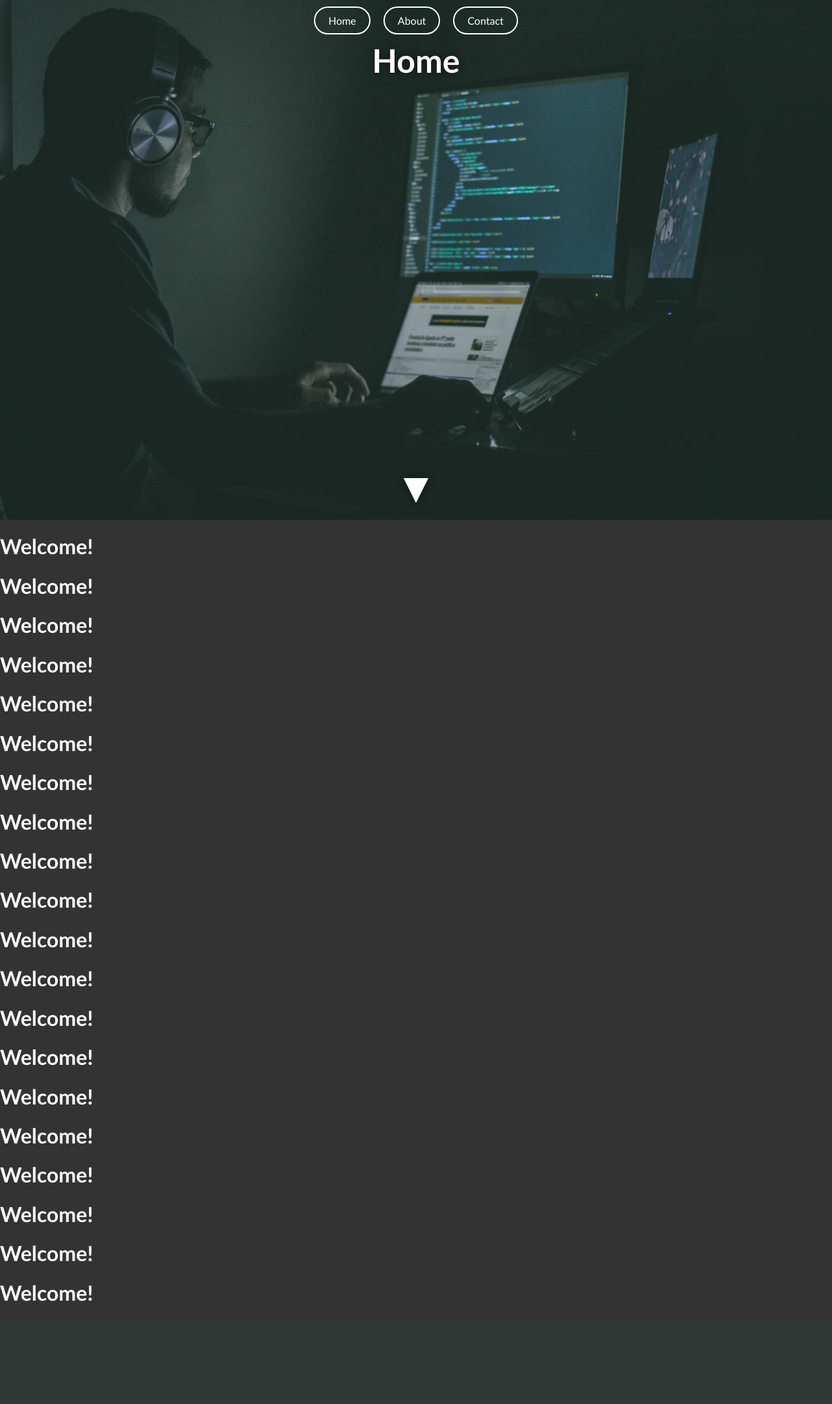
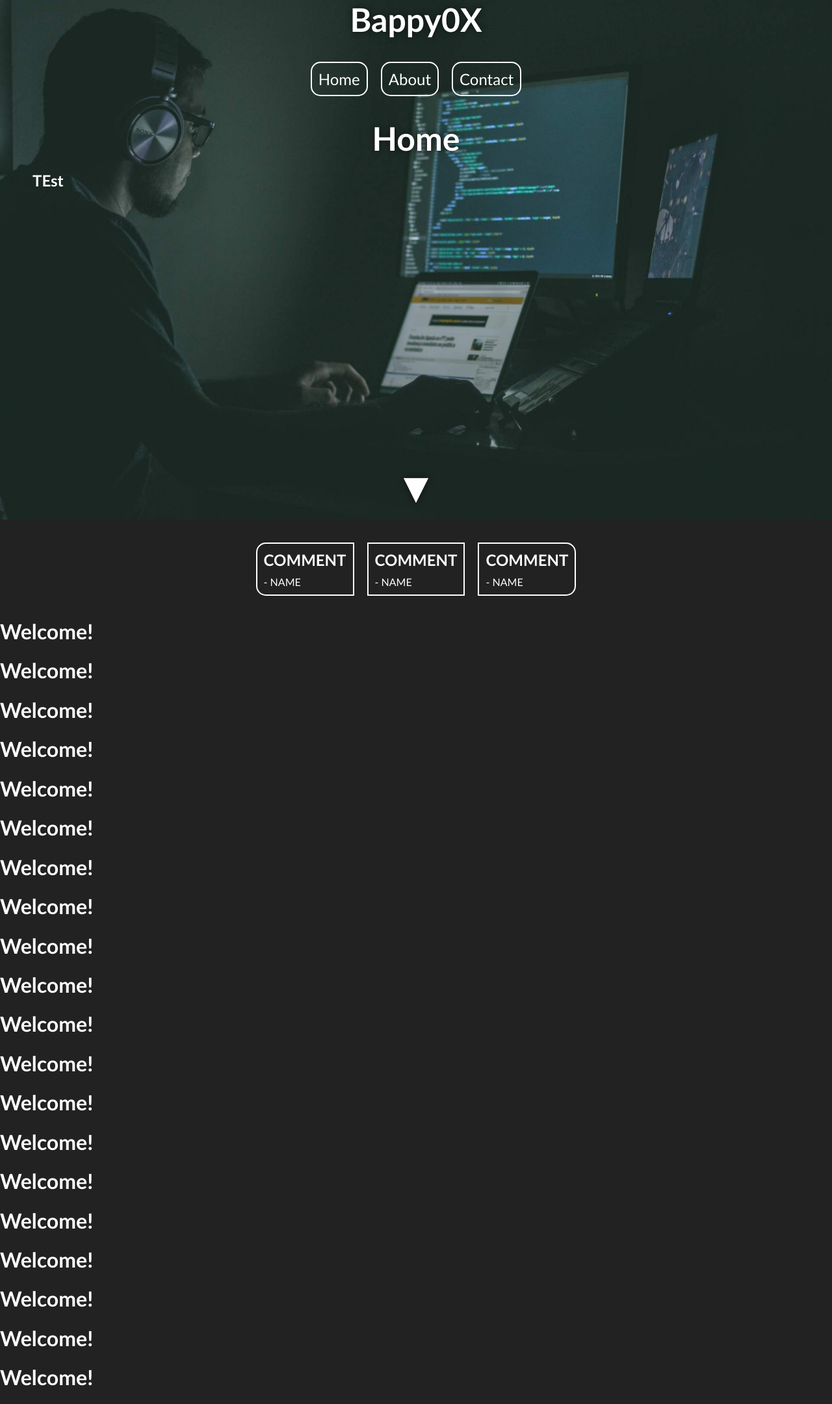
Before and after one commit to Bappy0X/heroku-site, a Flask app: page / in a window 1280 px wide. Shown: the whole page at 65% size. Before the commit the page ends 2003 px from the top, so only its background shows below. Run offline with Flask 2, Linux system fonts and the light colour scheme.

Commit message:
Wow finally I pushed some work

```diff
--- a/static/css/style.css
+++ b/static/css/main.css
@@ -1,13 +1,21 @@
 body{
     font-family: 'Trebuchet MS', 'Lucida Sans Unicode', 'Lucida Grande', 'Lucida Sans', Arial, sans-serif;
     margin: 0;
-    background-color: #333;
+    background-color: #222;
     color: white;
 }
 
 code{
     font-family: inherit;
     text-decoration: underline red;
+}
+
+a{
+    color: inherit;
+    text-decoration: none;
+}
+a:hover{
+    text-decoration: underline;
 }
 
 /* Parallax Wallpaper, Title and Down Arrow */
@@ -27,7 +35,7 @@ code{
 }
 
 .parallax p{
-    margin: 20px 0;
+    margin: 20px auto;
     position: absolute;
     bottom: 0;
     width: 100%;
@@ -35,31 +43,47 @@ code{
 }
 
 /* Navigation Bar */
-.nav-bar{
-    margin: auto;
+.box-list{
+    margin: 25px auto;
     display: table;
 }
 
-.nav-bar ul{
+.box-list ul{
     margin: 0;
     list-style: none;
     display: table-row;
 }
 
-.nav-bar li{
+.box-list li{
     display: table-cell;
-    padding: 10px;
 }
 
-.nav-bar a{
-    color: inherit;
+#nav-bar a{
     display: block;
+    font-size: 1.5em;
     border: 2px solid white;
-    border-radius: 25px;
-    text-decoration: none;
-    padding: 10px 20px;
+    border-radius: 15px;
+    padding: 10px;
+    margin: 10px;
 }
-.nav-bar a:hover{
+#nav-bar a:hover{
     background-color: black;
-    text-decoration: underline;
 }
+
+#testimonials .item{
+    display: block;
+    margin: 10px;
+    border: 2px solid white;
+}
+#testimonials .item *{
+    margin: 10px;
+}
+
+#testimonials li:first-child .item{
+    border-top-left-radius: 15px;
+    border-bottom-left-radius: 15px;
+}
+#testimonials li:last-child .item{
+    border-top-right-radius: 15px;
+    border-bottom-right-radius: 15px;
+}
--- /dev/null
+++ b/static/js/main.js
@@ -0,0 +1,3 @@
+function scrollDown() {
+    document.getElementById("top").scrollIntoView({ behavior: "smooth" });
+}
--- a/templates/base.html
+++ b/templates/base.html
@@ -6,12 +6,15 @@
     <meta name="viewport" content="width=device-width, initial-scale=1.0">
     <meta http-equiv="X-UA-Compatible" content="ie=edge">
     <title>{% block title %}{% endblock %} - Bappy0X</title>
-    <link rel="stylesheet" type="text/css" href="{{ url_for('static', filename='css/style.css') }}">
+    <link rel="stylesheet" type="text/css" href="{{ url_for('static', filename='css/main.css') }}">
+    <script src="{{ url_for('static', filename='js/main.js') }}"></script>
 </head>
 
 <body>
+    {% if parallax %}
     <div class="parallax" {% block parallax_style %}{% endblock %}>
-        <div class="nav-bar">
+        <h1>Bappy0X</h1>
+        <div id="nav-bar" class="box-list">
             <ul>
                 <li><a href="{{ url_for('main.index') }}">Home</a></li>
                 <li><a href="{{ url_for('main.about') }}">About</a></li>
@@ -19,14 +22,11 @@
             </ul>
         </div>
         <h1>{% block parallax_title %}{% endblock %}</h1>
+        {% block parallax_extra %}{% endblock %}
         <p onclick="scrollDown()">▼</p>
-        <script>
-            function scrollDown() {
-                document.getElementById("top").scrollIntoView({ behavior: "smooth" });
-            }
-        </script>
     </div>
-    <div id="top" />
+    {% endif %}
+    <div id="top"></div>
     {% block content %}{% endblock %}
 </body>
 
--- a/templates/pages/error.html
+++ b/templates/pages/error.html
@@ -5,6 +5,6 @@
 {% block content %}
     <h1>Error {{ code }}</h1>
     <p>Sorry, something went wrong.</p>
-    <p>Flask error: <code>{{ error }}</code></p>
-    <p>Click <a href="{{ url_for('index') }}">here</a> to go home.</p>
+    <p>Flask error: <code>{{ flask_error }}</code></p>
+    <p>Click <a href="{{ url_for('main.index') }}">here</a> to go home.</p>
 {% endblock %}
--- a/templates/pages/index.html
+++ b/templates/pages/index.html
@@ -6,7 +6,24 @@
 
 {% block parallax_title %}Home{% endblock %}
 
+{% block parallax_extra %}
+<h2 style="text-align: left; margin-left: 50px;">TEst</h2>
+{% endblock %}
+
 {% block content %}
+<div id="testimonials" class="box-list">
+    <ul>
+        {% for i in range(3) %}
+        <li>
+            <div class="item">
+                <h2>COMMENT</h2>
+                <p>- NAME</p>
+                <!--{% for i in range(100) %}f{% endfor %}-->
+            </div>
+        </li>
+        {% endfor %}
+    </ul>
+</div>
 {% for i in range(20) %}
 <h1>Welcome!</h1>
 {% endfor %}
--- /dev/null
+++ b/views.py
@@ -0,0 +1,27 @@
+from flask import Blueprint, render_template, request, redirect, url_for
+from sql.models import *
+
+main = Blueprint("main", __name__)
+
+@main.route("/")
+def index():
+    return render_template("pages/index.html", parallax=True)
+
+@main.route("/about")
+def about():
+    return render_template("pages/about.html", parallax=True)
+
+@main.route("/contact")
+def contact():
+    return render_template("pages/contact.html", parallax=True, contacts=comment.query.all())
+
+@main.route("/contact", methods=["POST"])
+def contact_post():
+    name = request.form["name"]
+    text = request.form["text"]
+    if not name or not text:
+        return("Please fill in the form correctly!")
+    new_comment = comment(name, text)
+    db.session.add(new_comment)
+    db.session.commit()
+    return redirect(url_for("main.index"))
--- a/web.py
+++ b/web.py
@@ -1,55 +1,32 @@
-from os import environ
-from flask import Flask, Blueprint, render_template, request, url_for, redirect
+#from os import environ
+from flask import Flask, render_template
 from flask_sqlalchemy import SQLAlchemy
 
-app = Flask(__name__)
-app.config["SQLALCHEMY_DATABASE_URI"] = "sqlite:///db.sqlite3" #environ["DATABASE_URI"]
-app.config['SQLALCHEMY_TRACK_MODIFICATIONS'] = False
-db = SQLAlchemy(app)
+db = SQLAlchemy()
 
-from models import *
+def create_app():
+    app = Flask(__name__)
 
-# MAIN
-main = Blueprint("main", __name__)
+    app.config["SQLALCHEMY_DATABASE_URI"] = "sqlite:///sql/db.sqlite3" #environ["DATABASE_URI"]
+    app.config['SQLALCHEMY_TRACK_MODIFICATIONS'] = False
+    db.init_app(app)
 
-@main.route("/")
-def index():
-    return render_template("pages/index.html")
+    @app.errorhandler(403)
+    def invalid(error):
+        return render_template("pages/error.html", parallax=False, code=403, flask_error=error), 403
 
-@main.route("/about")
-def about():
-    return render_template("pages/about.html")
+    @app.errorhandler(404)
+    def not_found(error):
+        return render_template("pages/error.html", parallax=False, code=404, flask_error=error), 404
 
-@main.route("/contact")
-def contact():
-    return render_template("pages/contact.html", contacts=comment.query.all())
+    @app.errorhandler(500)
+    def internal_server_error(error):
+        return render_template("pages/error.html", parallax=False, code=500, flask_error=error), 500
 
-@main.route("/contact", methods=["POST"])
-def contact_post():
-    firstname = request.form.get("firstname")
-    new_comment = comment(name=firstname)
-    db.session.add(new_comment)
-    db.session.commit()
-    return redirect(url_for("main.index"))
+    from views import main
+    app.register_blueprint(main)
 
-app.register_blueprint(main)
-
-# ERRORS
-errors = Blueprint("errors", __name__)
-
-@errors.errorhandler(403)
-def not_found(error):
-    return render_template("pages/error.html", code=403, error=error), 403
-
-@errors.errorhandler(404)
-def forbidden(error):
-    return render_template("pages/error.html", code=404, error=error), 404
-
-@errors.errorhandler(500)
-def internal_server_error(error):
-    return render_template("pages/error.html", code=500, error=error), 500
-
-app.register_blueprint(errors)
+    return app
 
 if __name__ == "__main__":
-    app.run(host="0.0.0.0", port=3000, debug=True)
+    create_app().run(host="0.0.0.0", port=3000, debug=True)
```
Also changed, not shown: sql/models.py (+8 -0 lines), templates/pages/contact.html (+6 -3 lines), sql/db.sqlite3 (added), 2 other files.
